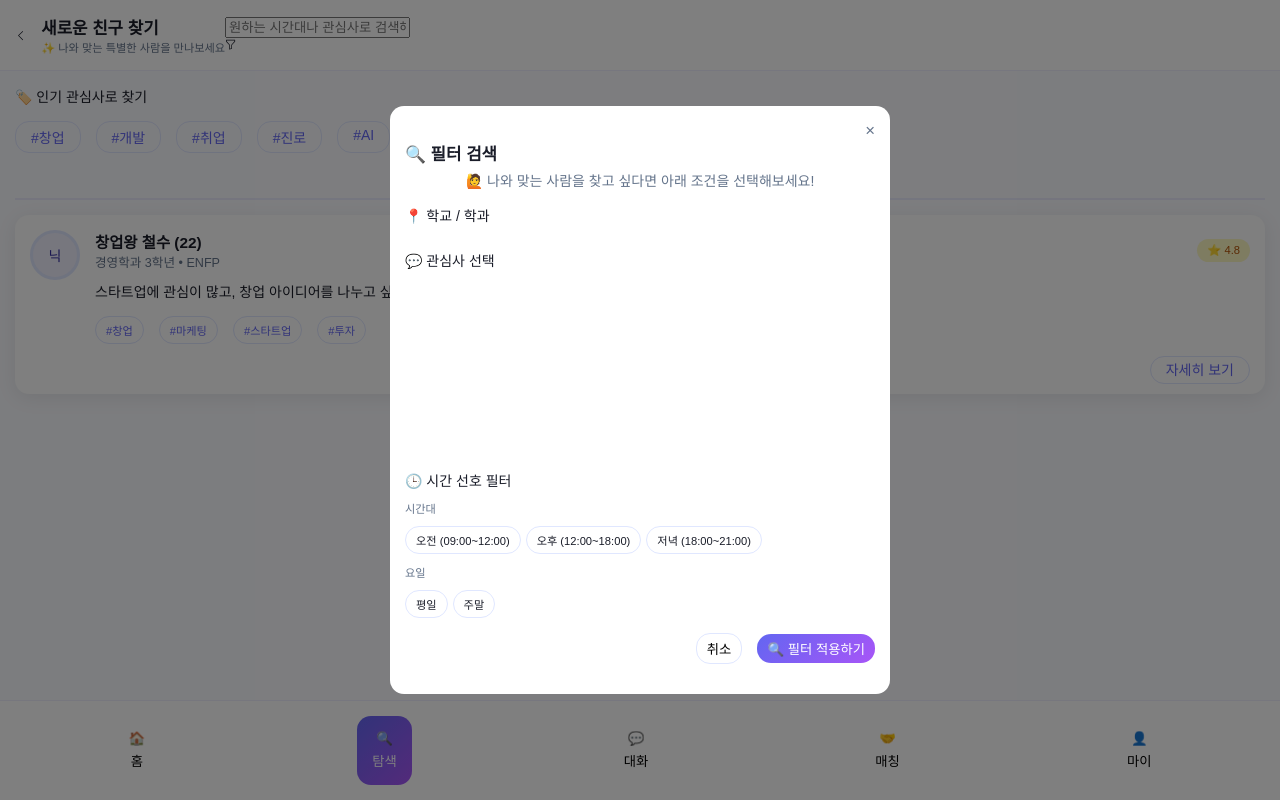
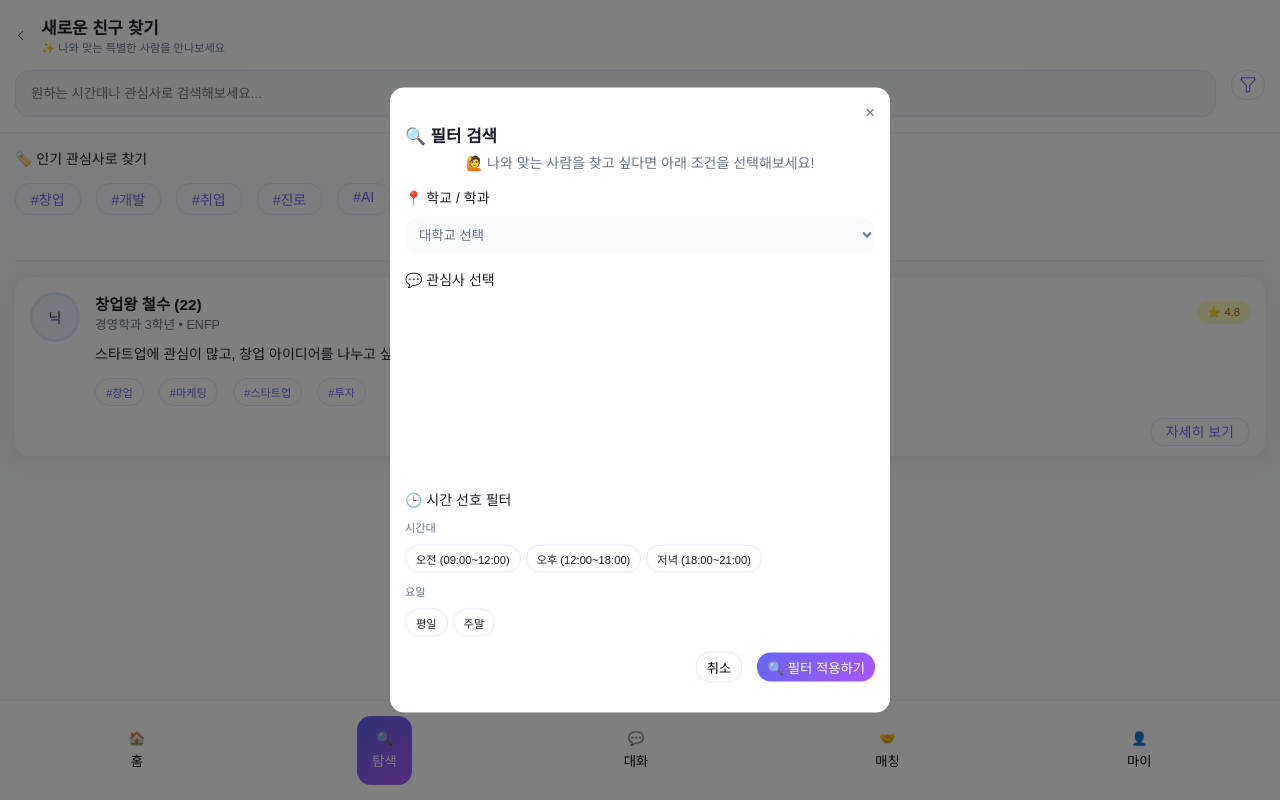
Before and after one commit to pirogramming/Teum.Teumi-, a Django app: page /interests/list/ in a window 1280 px wide. Run offline with Django 5.2, Linux system fonts and the light colour scheme; data that the repository does not hold is empty.

Commit message:
feat: 탐색 페이지 CSS 구성

```diff
--- a/apps/interests/static/interests/css/base.css
+++ b/apps/interests/static/interests/css/base.css
@@ -26,8 +26,9 @@ body {
     background-color: #fff;
     padding: 15px;
     display: flex;
-    justify-content: left;
-    align-items: center;
+    flex-direction: column;
+    justify-content: center;
+    gap: 15px;
     border-bottom: 0.5px solid rgba(99, 102, 241, 0.1);
     position: fixed;
     top: 0;
@@ -42,7 +43,7 @@ body {
 .div-container {
     display: flex;
     align-items: center;
-    justify-content: space-around;
+    justify-content: left;
     gap: 15px;
 }
 
@@ -56,10 +57,39 @@ body {
     font-weight: 500;
 }
 
+.search {
+    display: flex;
+    gap: 15px;
+    justify-content: space-between;
+}
+
+.search-input {
+    background-color: rgba(156, 163, 175, 0.1);
+    width: 100%;
+    border-radius: 1rem;
+    padding: 15px;
+    border: 0.5px solid #E0E7FF;
+    outline: none;
+}
+
+.search-svg {
+    color: #6366f1;
+    width: 35px;
+    height: 30px;
+    border-radius: 1rem;
+    border: 1px solid #E0E7FF;
+    padding: 5px;
+}
+
+.search-svg:hover {
+    background-color: rgba(99, 102, 241, 0.1);
+    cursor: pointer;
+}
+
 #body {
     width: 100%;
     position: absolute;
-    top: 71px;
+    top: 132.5px;
     bottom: 103px;
     padding: 15px;
     overflow-y: auto;
--- a/apps/interests/static/interests/css/interest.css
+++ b/apps/interests/static/interests/css/interest.css
@@ -134,7 +134,7 @@ svg {
     height: 100%;
     background-color: rgba(0, 0, 0, 0.5); /* 반투명 검정 */
     z-index: 999; /* 모달보다 살짝 낮거나 동일하게 */
-    /* display: none; 처음엔 숨김 */
+    /* display: none;  처음엔 숨김 */
 }
 
 .small-view {
@@ -147,6 +147,7 @@ svg {
     left: 50%;
     transform: translate(-50%, -50%);
     z-index: 10000;
+    /* display: none; */
 }
 
 .close {
@@ -180,6 +181,15 @@ svg {
 
 .interest-title {
     font-weight: 500;
+}
+
+.selectbox {
+    color: #64748b;
+    background-color: #f8fafc;
+    border-radius: 1rem;
+    border: none;
+    outline: none;
+    padding: 10px;
 }
 
 #tags {
--- a/apps/interests/templates/interests/base.html
+++ b/apps/interests/templates/interests/base.html
@@ -23,12 +23,10 @@
         </div>
     </div>
     <div class="search">
-        <div><input type="text" placeholder="원하는 시간대나 관심사로 검색해보세요..."></div>
-        <div>
-            <svg id="filter" xmlns="http://www.w3.org/2000/svg" width="16" height="16" fill="currentColor" class="bi bi-funnel" viewBox="0 0 16 16">
+        <input class="search-input" type="text" placeholder="원하는 시간대나 관심사로 검색해보세요...">
+            <svg class="search-svg" id="filter" xmlns="http://www.w3.org/2000/svg" width="16" height="16" fill="currentColor" class="bi bi-funnel" viewBox="0 0 16 16">
                 <path d="M1.5 1.5A.5.5 0 0 1 2 1h12a.5.5 0 0 1 .5.5v2a.5.5 0 0 1-.128.334L10 8.692V13.5a.5.5 0 0 1-.342.474l-3 1A.5.5 0 0 1 6 14.5V8.692L1.628 3.834A.5.5 0 0 1 1.5 3.5zm1 .5v1.308l4.372 4.858A.5.5 0 0 1 7 8.5v5.306l2-.666V8.5a.5.5 0 0 1 .128-.334L13.5 3.308V2z"/>
             </svg>
-        </div>
     </div>
 </div>
 <!--<form action="#" method="post">-->
--- a/apps/interests/templates/interests/interest.html
+++ b/apps/interests/templates/interests/interest.html
@@ -66,7 +66,12 @@
         <div class="small-comment">🙋 나와 맞는 사람을 찾고 싶다면 아래 조건을 선택해보세요!</div>
         <div class="interest-container">
             <div class="interest-title">📍 학교 / 학과</div>
-            <div></div><!--이거 어케했더랑-->
+            <select name="school_name" id="university" class="selectbox" required>
+                <option selected disabled hidden value="">대학교 선택</option>
+                {% for uni in universities %}
+                <option value="{{ uni }}">{{ uni }}</option>
+                {% endfor %}
+            </select>
         </div>
         <div class="interest-container">
             <div class="interest-title">💬 관심사 선택</div>
--- a/apps/interests/views.py
+++ b/apps/interests/views.py
@@ -4,6 +4,7 @@ from rest_framework.permissions import AllowAny
 from rest_framework.response import Response
 from apps.interests.models import Interest
 from .serializers import InterestSerializer
+from apps.profiles.models import School
 
 @api_view(['GET'])
 @permission_classes([AllowAny])
@@ -14,7 +15,9 @@ def interest_list(request):
 
 def interest_list_page(request):
     interests = Interest.objects.all()
+    universities = School.objects.all()
     context = {
         'interests' : interests,
+        'universities' : universities,
     }
     return render(request, 'interests/interest.html', context)
```
